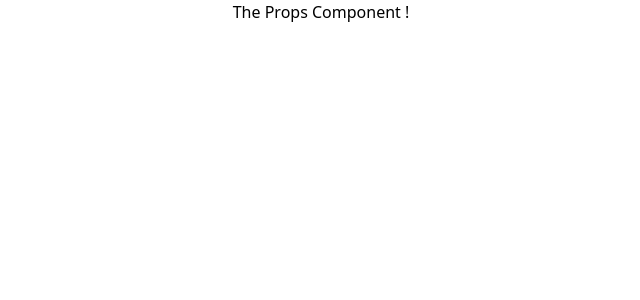
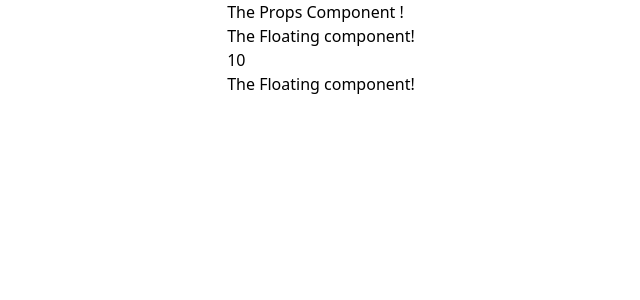
Before and after one commit to timorust/supabase, a Next.js app: page /propsExam in a window 1280 px wide. Shown: the top 300 px of the page, without its empty margins (319-959 px from the left). Built offline with nearby package versions, Linux system fonts and the light colour scheme.

Commit message:
<props.component />

```diff
--- a/app/propsExam/page.tsx
+++ b/app/propsExam/page.tsx
@@ -3,7 +3,16 @@ import PropsComponent from "@/components/PropsComponent";
 export default function PropsAndChildComponent() {
   return (
     <>
-      <PropsComponent />
+      <PropsComponent integer={10} component={FloatingComponent} />
+      <FloatingComponent />
     </>
   );
 }
+
+export function FloatingComponent() {
+  return (
+    <>
+      <h2>The Floating component!</h2>
+    </>
+  );
+}
--- a/components/PropsComponent.tsx
+++ b/components/PropsComponent.tsx
@@ -1,8 +1,12 @@
-export default function PropsComponent() {
+import { IProps } from "@/types/IProps";
+
+export default function PropsComponent(props: IProps) {
   return (
     <>
       <section className="title">
         <h2>The Props Component !</h2>
+        <props.component />
+        <p>{props.integer}</p>
       </section>
     </>
   );
--- /dev/null
+++ b/types/IProps.ts
@@ -0,0 +1,4 @@
+export interface IProps {
+  integer: number;
+  component: React.FC;
+}
```
